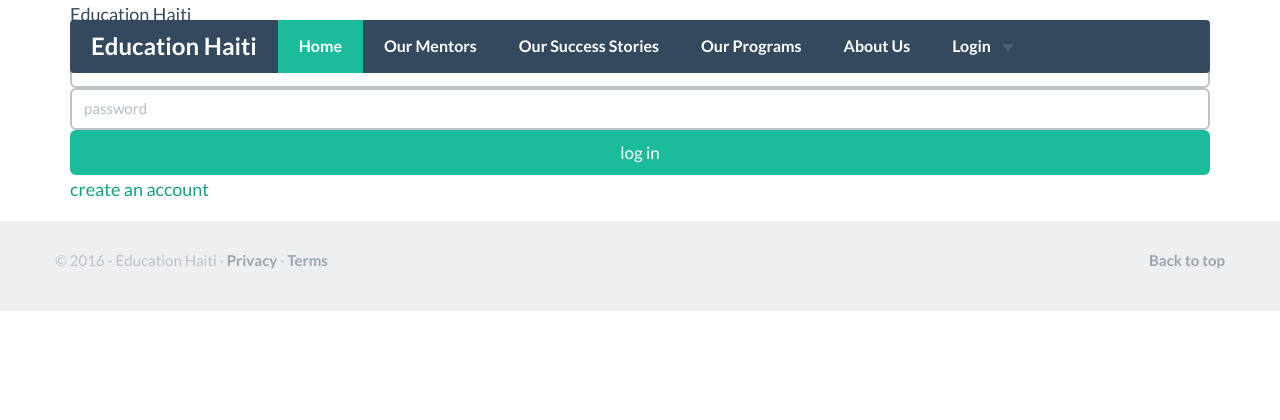
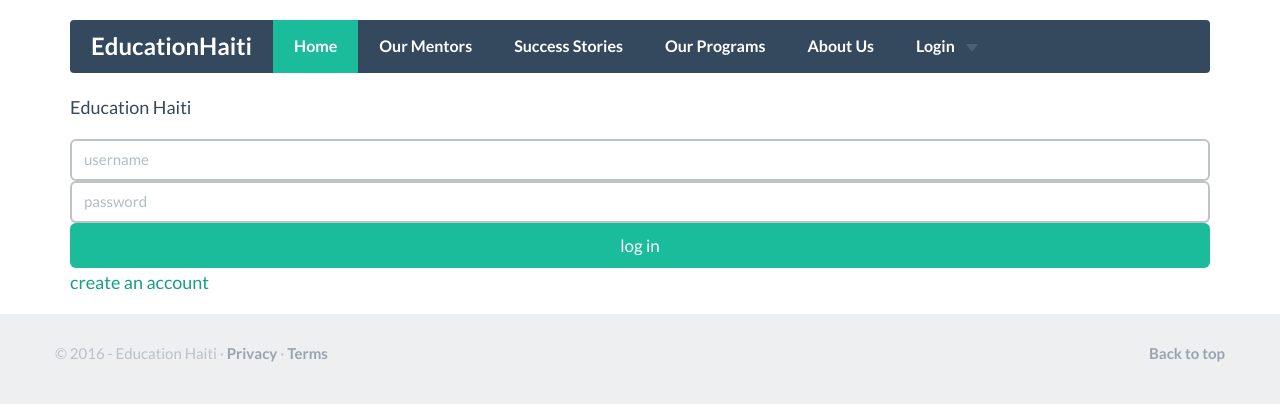
Before and after one commit to SHARPRISE/education-haiti, a Django app: template people/templates/login.html in a window 1280 px wide. Shown: the top 420 px of the page. Run offline with Django 3.2, Linux system fonts and the light colour scheme; the template is opened without the code that fills it: values that come from a table or form of the project are taken from there, others are empty; parts of the project's set-up code (start-up, migrations or seed data) failed here and were passed over; some libraries are stand-ins or nearby versions.

Commit message:
corrections #2

```diff
--- a/blog/templates/layout_en.html
+++ b/blog/templates/layout_en.html
@@ -39,13 +39,13 @@
                 <span class="icon-bar"></span>
                 <span class="icon-bar"></span>
               </button>
-              <a class="navbar-brand" href="{% url 'index' %}">Education Haiti</a>
+              <a class="navbar-brand" href="{% url 'index' %}">EducationHaiti</a>
             </div>
             <div id="navbar" class="navbar-collapse collapse">
               <ul class="nav navbar-nav">
                 <li class="active"><a href="{% url 'index' %}">Home</a></li>
                 <li><a href="{% url 'our_mentors' %}">Our Mentors</a></li>
-                <li><a href="{% url 'success_blog' %}">Our Success Stories</a></li>
+                <li><a href="{% url 'success_blog' %}">Success Stories</a></li>
                 <li><a href="{% url 'programs' %}">Our Programs</a> </li>
                 <li><a href="{% url 'about' %}">About Us</a></li>
                 {% if request.user.is_authenticated %}
@@ -67,7 +67,6 @@
 
       </div>
     </div>
-
 
   {% block content %}{% endblock %}
 
--- a/blog/templates/success_blog.html
+++ b/blog/templates/success_blog.html
@@ -2,7 +2,7 @@
 {% load staticfiles %}
 {% block content %}
 
-<br /><br /><br /><br />
+<br /><br /><br />
 
  <div class="container">
 
--- a/mentors/templates/layout_en.html
+++ b/mentors/templates/layout_en.html
@@ -43,7 +43,7 @@
               <ul class="nav navbar-nav">
                 <li class="active"><a href="{% url 'index' %}">Home</a></li>
                 <li><a href="{% url 'our_mentors' %}">Our Mentors</a></li>
-                <li><a href="{% url 'success_blog' %}">Our Success Stories</a></li>
+                <li><a href="{% url 'success_blog' %}">Success Stories</a></li>
                 <li><a href="{% url 'programs' %}">Our Programs</a> </li>
                 <li><a href="{% url 'about' %}">About Us</a></li>
                 <li class="dropdown">
@@ -60,7 +60,7 @@
 
       </div>
     </div>
-
+<br />
 
   {% block content %}{% endblock %}
 
--- a/people/models.py
+++ b/people/models.py
@@ -11,10 +11,10 @@ class User(AbstractUser):
         ('B', 'mentee'),
     )
 
-    rank            = models.CharField(max_length=1, choices=RANK_CHOICES, default=RANK_CHOICES[1])
+    rank            = models.CharField(max_length=10, choices=RANK_CHOICES, default=RANK_CHOICES[1], null=True,)
     hidden          = models.BooleanField(default = False)
 
-    REQUIRED_FIELDS = ["email","rank"]
+    REQUIRED_FIELDS = ["email"]
 
     def __str__(self):
         return "%s" % self.email
--- a/people/templates/layout_people.html
+++ b/people/templates/layout_people.html
@@ -45,7 +45,7 @@
                 <ul class="nav navbar-nav">
                   <li class="active"><a href="#">Home</a></li>
                   <li><a href="#">Our Mentors</a></li>
-                  <li><a href="{% url 'success_blog' %}">Our Success Stories</a></li>
+                  <li><a href="{% url 'success_blog' %}">Success Stories</a></li>
                   <li><a href="#">Our Programs</a> </li>
                   <li><a href="#">About Us</a></li>
                   <li><a href={% url "people:login" %}>Login</a></li>
@@ -56,7 +56,7 @@
 
         </div>
       </div>
-
+<br />
       <div class="container row">
         {% block content %}{% endblock %}
       </div>
--- a/people/templates/login.html
+++ b/people/templates/login.html
@@ -3,15 +3,16 @@
 
 {% block title %} Log in {% endblock %}
 {% block link %}
-	<link rel="stylesheet" href={% static 'people/css/login.css' %}/>
+	<link rel="stylesheet" href="{% static 'people/css/login.css' %}"/>
 {% endblock %}
 
 {% block content %}
+<br /><br /><br />
 	<div class="container">
 		<div class="inner cover">
 			<p class="cover-heading">Education Haiti</p>
 
-			<form class="form-signin" id="form" method="POST" action={% url 'people:login' %}> {% csrf_token %}
+			<form class="form-signin" id="form" method="POST" action="{% url 'people:login' %}"> {% csrf_token %}
 				{{ form.errors }}
 				{% for field in form %}
 					{% if field.error %}
@@ -24,7 +25,7 @@
 			</form>
 
 			<p>
-				<a href={% url 'people:register' %}>create an account</a>
+				<a href="{% url 'people:register' %}">create an account</a>
 			</p>
 		</div>
 	</div>
--- a/people/templates/register.html
+++ b/people/templates/register.html
@@ -3,10 +3,11 @@
 
 {% block title %} Register {% endblock %}
 {% block link %}
-	<link rel="stylesheet" href={% static 'people/css/register.css' %}/>
+	<link rel="stylesheet" href="{% static 'people/css/register.css' %}"/>
 {% endblock %}
 
 {% block content %}
+<br /><br /><br />
 	<div class="cover-container">
 		<div class="inner cover">
 			<p class="cover-heading">Education Haiti</p>
@@ -24,7 +25,7 @@
 			</form>
 
 			<p>
-				<a href={% url 'people:login' %}>login</a>
+				<a href="{% url 'people:login' %}">login</a>
 			</p>
 		</div>
 	</div>
--- a/programs/templates/layout_en.html
+++ b/programs/templates/layout_en.html
@@ -45,7 +45,7 @@
               <ul class="nav navbar-nav">
                 <li class="active"><a href="{% url 'index' %}">Home</a></li>
                 <li><a href="{% url 'our_mentors' %}">Our Mentors</a></li>
-                <li><a href="{% url 'success_blog' %}">Our Success Stories</a></li>
+                <li><a href="{% url 'success_blog' %}">Success Stories</a></li>
                 <li><a href="{% url 'programs' %}">Our Programs</a> </li>
                 <li><a href="{% url 'about' %}">About Us</a></li>
                 <li class="dropdown">
@@ -63,7 +63,7 @@
       </div>
     </div>
 
-
+<br />
   {% block content %}{% endblock %}
 
     <!-- FOOTER -->
```
Also changed, not shown: blog/templates/index.html (+3 -3 lines), people/migrations/0005_auto_20160417_1448.py (added).
